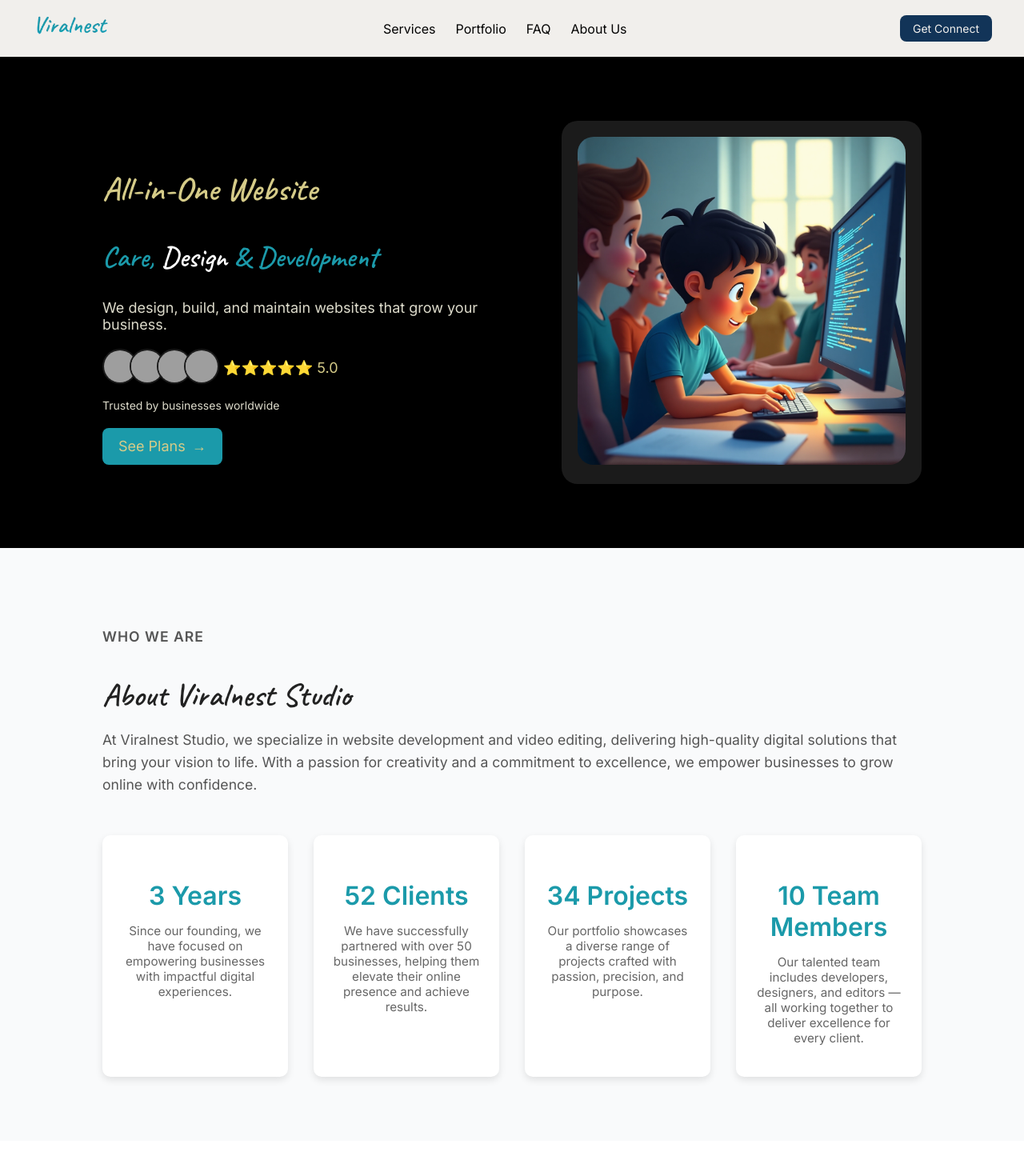
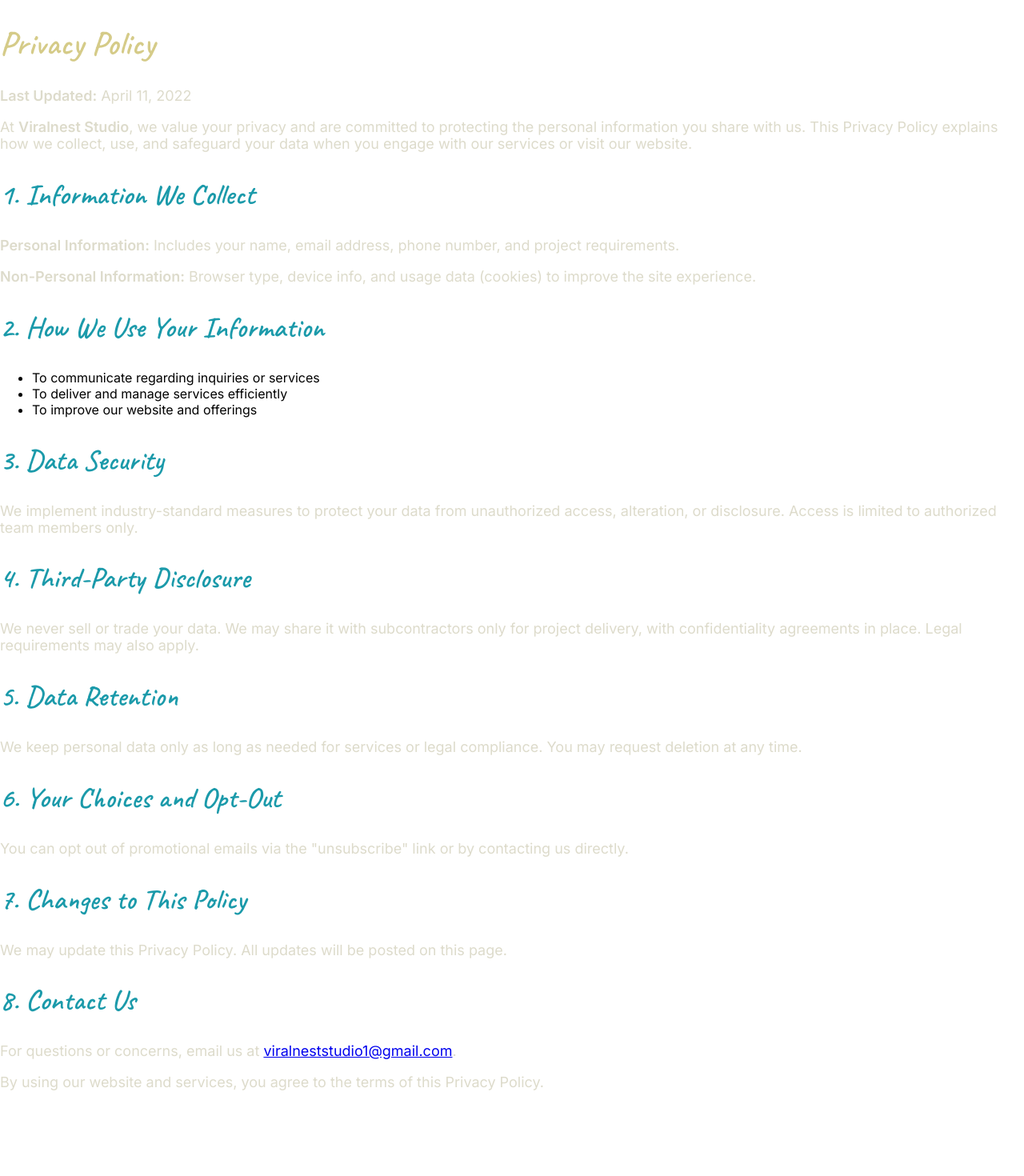
Before and after one commit to rohitsargara/viralnest-studio, a React (Create React App) app: page /privacy-policy in a window 1280 px wide. Shown: the top 1470 px of the page at 80% size. After the commit the page ends 1381 px from the top, so only its background shows below. Built offline with nearby package versions, Linux system fonts and the light colour scheme; grey boxes are pictures that could not be loaded.

Commit message:
Updation

```diff
--- a/package.json
+++ b/package.json
@@ -8,6 +8,7 @@
     "react": "^19.0.0",
     "react-dom": "^19.0.0",
     "react-icons": "^5.5.0",
+    "react-router-dom": "^7.6.2",
     "react-scripts": "5.0.1",
     "swiper": "^11.2.6",
     "web-vitals": "^2.1.4"
--- a/src/App.js
+++ b/src/App.js
@@ -1,4 +1,8 @@
 import "../src/components/variables.css";
+import "./App.css";
+
+import { BrowserRouter as Router, Routes, Route, } from "react-router-dom";
+
 import Header from "./components/Header";
 import HeroSection from "./components/HeroSection";
 import Business from "./components/Business";
@@ -9,7 +13,10 @@
 import AboutSection from "./components/AboutSection"
 import PortfolioSection from "./components/PortfolioSection";
 
-import "./App.css";
+
+import PrivacyPolicy from "./components/PrivacyPolicy";
+
+
 
 const scrollToPlans = () => {
   const section = document.getElementById("services");
@@ -19,11 +26,11 @@
 };
 
 
-function App() {
+function HomePage() {
 
 
   return (
-    <div>
+    <>
       <Header />
       <HeroSection scrollToPlans={scrollToPlans} />
       <AboutSection />
@@ -33,8 +40,19 @@
       <PricingPlans />
       <FAQSection />
       <Footer />
-    </div>
+    </>
   );
 }
 
+function App(){
+  return(
+    <Router>
+      <Routes>
+        <Route path="/" element={<HomePage />} />
+        <Route path="/privacy-policy" element={<PrivacyPolicy />} />
+      </Routes>
+    </Router>
+  )
+}
+
 export default App;
--- a/src/components/Footer.css
+++ b/src/components/Footer.css
@@ -99,6 +99,24 @@
   width: 100%;
 }
 
+.footer-legal {
+  text-align: center;
+  margin: 1rem 0;
+  font-size: 14px;
+  color: #999;
+}
+
+.footer-legal a {
+  margin: 0 8px;
+  color: #999;
+  text-decoration: none;
+}
+
+.footer-legal a:hover {
+  text-decoration: underline;
+}
+
+
 /* Responsive Design */
 @media (max-width: 768px) {
   .footer-container {
--- a/src/components/Footer.js
+++ b/src/components/Footer.js
@@ -48,6 +48,13 @@
         </div>
       </div>
 
+      {/* Legal Links */}
+      <div className="footer-legal">
+        <a href="/privacy-policy" target="_blank" rel="noopener noreferrer">Privacy Policy</a>
+        <span>•</span>
+        <a href="/terms-and-conditions" target="_blank" rel="noopener noreferrer">Terms & Conditions</a>
+      </div>
+
       {/* Footer Bottom Line */}
       <div className="footer-bottom">
         © 2025 Viralnest Studio. All rights reserved.
--- a/src/components/PortfolioSection.css
+++ b/src/components/PortfolioSection.css
@@ -461,6 +461,7 @@
   }
 
   .project-grid {
+    display: flex;
     flex-direction: column;
   }
 
--- a/src/components/PortfolioSection.js
+++ b/src/components/PortfolioSection.js
@@ -35,7 +35,7 @@
     year: 2022,
   },
   {
-    title: "Pentaclay Design Works",
+    title: "Penta Design",
     banner: bannerImg5,
     year: 2020,
   },
--- /dev/null
+++ b/src/components/PrivacyPolicy.css
@@ -0,0 +1,81 @@
+.privacy-policy-container {
+  max-width: 900px;
+  margin: 60px auto;
+  padding: 40px;
+  background-color: #0e0e0e;
+  border-radius: 16px;
+  box-shadow: 0 10px 40px rgba(0, 0, 0, 0.6);
+  font-family: "Inter", sans-serif;
+  color: #eaeaea;
+  line-height: 1.8;
+}
+
+.privacy-policy-container h1 {
+  font-size: 2.8rem;
+  margin-bottom: 30px;
+  font-family: "Caveat", cursive;
+  color: #000;
+  text-align: center;
+  background-color: #ffffff;
+  padding: 12px 24px;
+  border-radius: 14px;
+  display: inline-block;
+  box-shadow: 0 3px 12px rgba(255, 255, 255, 0.1);
+}
+
+.privacy-policy-container h2 {
+  font-size: 1.6rem;
+  margin-top: 40px;
+  margin-bottom: 12px;
+  color: #ffffff;
+  font-weight: 600;
+  border-left: 4px solid #ffffff;
+  padding-left: 12px;
+}
+
+.privacy-policy-container p {
+  font-size: 1.05rem;
+  margin-bottom: 18px;
+  color: #dddddd;
+}
+
+.privacy-policy-container ul {
+  margin-left: 20px;
+  list-style-type: disc;
+  color: #cccccc;
+  padding-left: 20px;
+}
+
+.privacy-policy-container li {
+  margin-bottom: 10px;
+  line-height: 1.7;
+}
+
+.privacy-policy-container a {
+  color: #6fa8dc;
+  text-decoration: none;
+}
+
+.privacy-policy-container a:hover {
+  text-decoration: underline;
+  color: #a0cbf8;
+}
+
+@media screen and (max-width: 768px) {
+  .privacy-policy-container {
+    padding: 30px 20px;
+  }
+
+  .privacy-policy-container h1 {
+    font-size: 2rem;
+    padding: 10px 18px;
+  }
+
+  .privacy-policy-container h2 {
+    font-size: 1.3rem;
+  }
+
+  .privacy-policy-container p {
+    font-size: 0.95rem;
+  }
+}
--- /dev/null
+++ b/src/components/PrivacyPolicy.js
@@ -0,0 +1,64 @@
+import React from "react";
+import "./PrivacyPolicy.css"; // Optional: Create a CSS file for styling
+
+const PrivacyPolicy = () => {
+  return (
+    <div className="privacy-policy">
+      <div className="container">
+        <h1>Privacy Policy</h1>
+        <p><strong>Last Updated:</strong> April 11, 2022</p>
+
+        <p>
+          At <strong>Viralnest Studio</strong>, we value your privacy and are committed to protecting the personal information you share with us. This Privacy Policy explains how we collect, use, and safeguard your data when you engage with our services or visit our website.
+        </p>
+
+        <h2>1. Information We Collect</h2>
+        <p><strong>Personal Information:</strong> Includes your name, email address, phone number, and project requirements.</p>
+        <p><strong>Non-Personal Information:</strong> Browser type, device info, and usage data (cookies) to improve the site experience.</p>
+
+        <h2>2. How We Use Your Information</h2>
+        <ul>
+          <li>To communicate regarding inquiries or services</li>
+          <li>To deliver and manage services efficiently</li>
+          <li>To improve our website and offerings</li>
+        </ul>
+
+        <h2>3. Data Security</h2>
+        <p>
+          We implement industry-standard measures to protect your data from unauthorized access, alteration, or disclosure. Access is limited to authorized team members only.
+        </p>
+
+        <h2>4. Third-Party Disclosure</h2>
+        <p>
+          We never sell or trade your data. We may share it with subcontractors only for project delivery, with confidentiality agreements in place. Legal requirements may also apply.
+        </p>
+
+        <h2>5. Data Retention</h2>
+        <p>
+          We keep personal data only as long as needed for services or legal compliance. You may request deletion at any time.
+        </p>
+
+        <h2>6. Your Choices and Opt-Out</h2>
+        <p>
+          You can opt out of promotional emails via the "unsubscribe" link or by contacting us directly.
+        </p>
+
+        <h2>7. Changes to This Policy</h2>
+        <p>
+          We may update this Privacy Policy. All updates will be posted on this page.
+        </p>
+
+        <h2>8. Contact Us</h2>
+        <p>
+          For questions or concerns, email us at <a href="mailto:viralneststudio1@gmail.com">viralneststudio1@gmail.com</a>.
+        </p>
+
+        <p>
+          By using our website and services, you agree to the terms of this Privacy Policy.
+        </p>
+      </div>
+    </div>
+  );
+};
+
+export default PrivacyPolicy;
```
Also changed, not shown: 1 other file (tests, documents, lock files or other folders).
